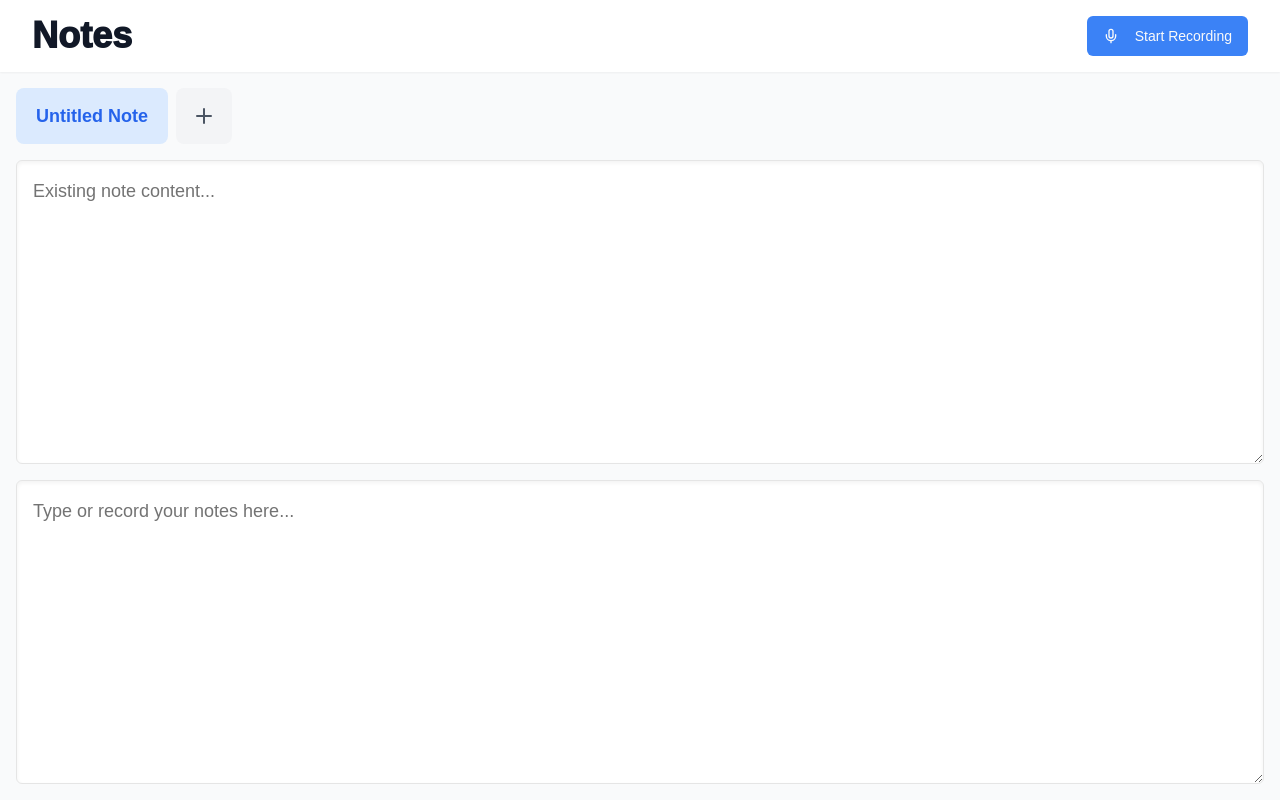
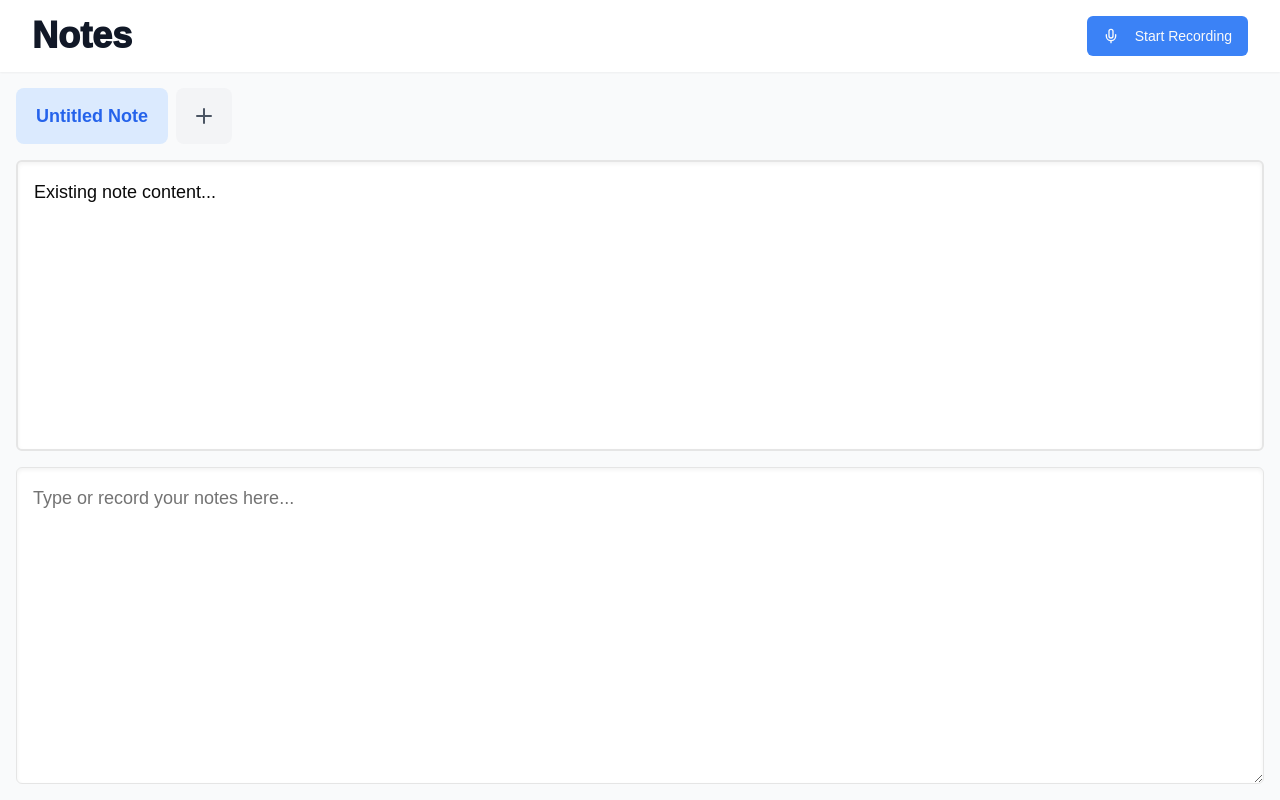
Before and after one commit to pnavab/calhacks11, a Next.js app: page / in a window 1280 px wide. Built offline with nearby package versions, Linux system fonts and the light colour scheme.

Commit message:
rendered markdown output

```diff
--- a/components/real-time-transcription-note-app.tsx
+++ b/components/real-time-transcription-note-app.tsx
@@ -5,6 +5,7 @@ import { Textarea } from "@/components/ui/textarea";
 import { Button } from "@/components/ui/button";
 import { Input } from "@/components/ui/input";
 import { Loader2, Mic, MicOff, Plus, X } from "lucide-react";
+import ReactMarkdown from "react-markdown";
 
 // API call for saving notes
 const summarizeNote = async (
@@ -402,14 +403,17 @@ export default function Component() {
             </button>
           </div>
           <div className="relative flex-grow flex flex-col mt-4">
-            <Textarea
+            {/* <Textarea
               value={notes[currentPage]?.content || ""}
               // onChange={handleNoteChange}
               readOnly
               placeholder="Existing note content..."
               className="flex-grow text-lg p-4 rounded-md shadow-inner focus:ring-2 focus:ring-blue-300 transition-all duration-300 ease-in-out"
               aria-label="Existing Note Input"
-            />
+            /> */}
+            <div className="flex-grow bg-white border-2 text-lg p-4 rounded-md shadow-inner focus:ring-2 focus:ring-blue-300 transition-all duration-300 ease-in-out max-h-96 overflow-y-auto">
+              <ReactMarkdown>{notes[currentPage]?.content || "Existing note content..."}</ReactMarkdown>
+            </div>
             <Textarea
               value={pendingContent}
               onChange={handleManualInput}
```
